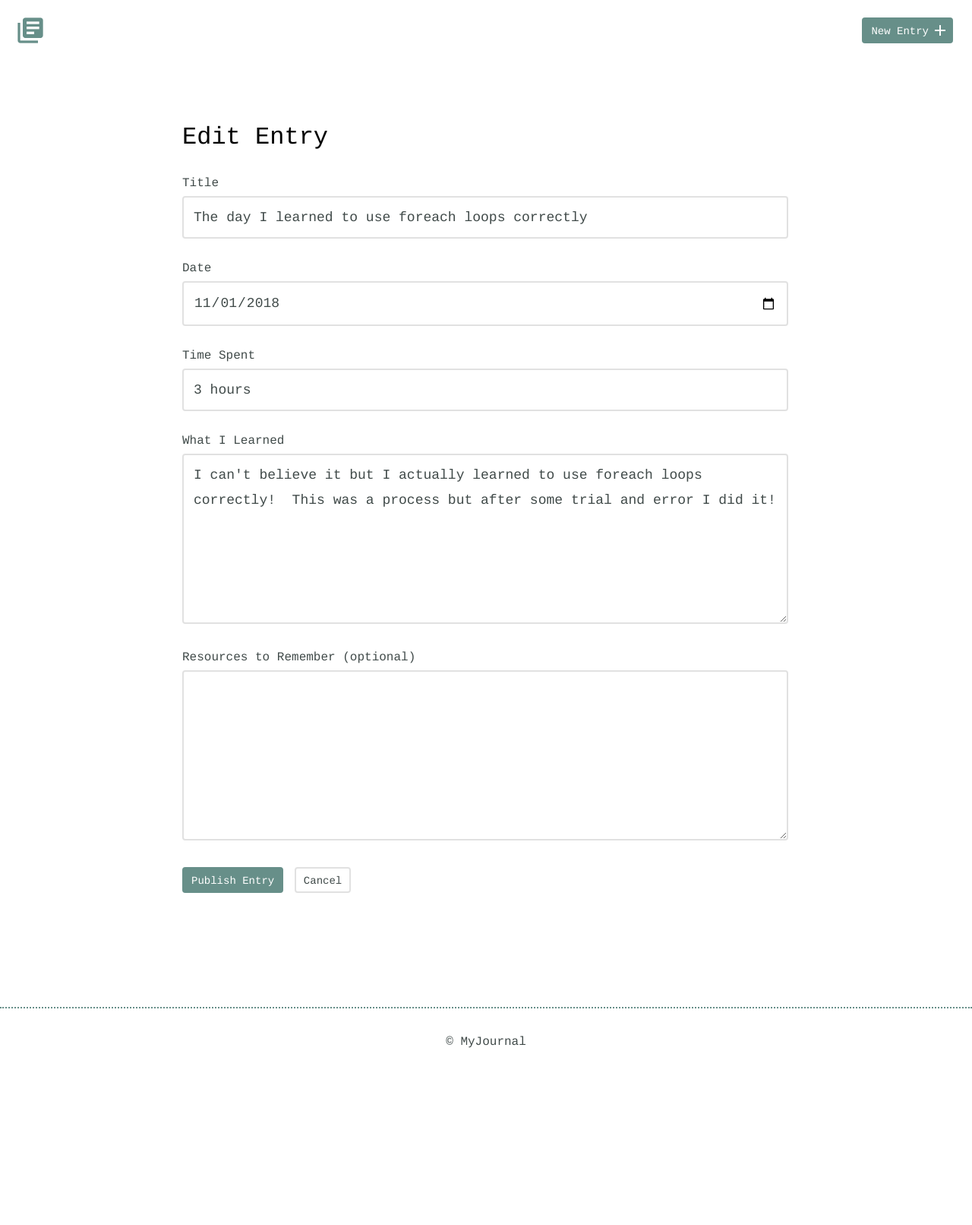
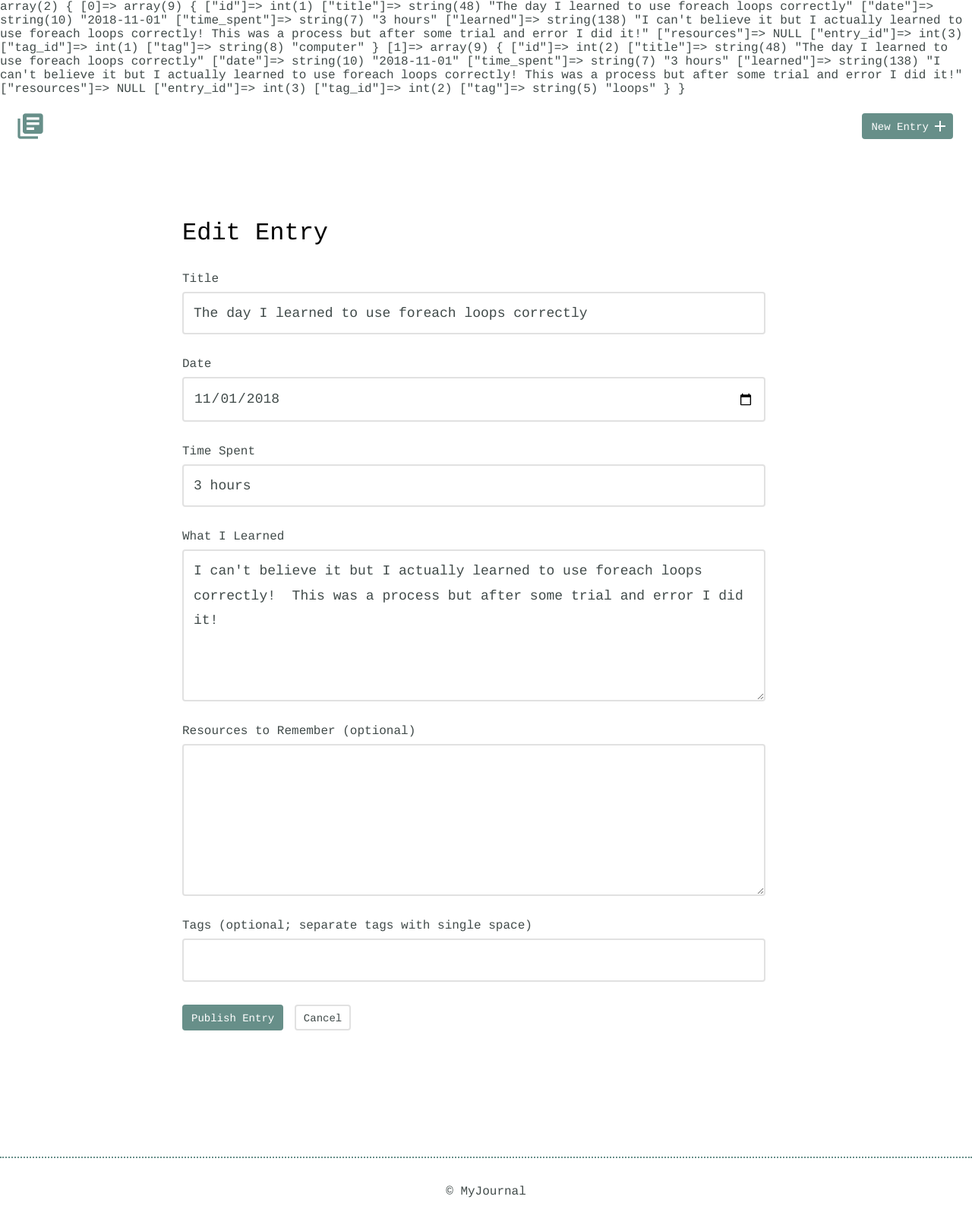
Before and after one commit to charlesseymour/php-td-03, a PHP site: page /edit.php?id=3 in a window 1280 px wide. Shown: the whole page at 76% size. Before the commit the page ends 1379 px from the top, so only its background shows below. Run offline with PHP 8.4, Linux system fonts and the light colour scheme; data comes from the database, SQL or seed files in the repository; both versions use the stored data as it was after the commit; data that the repository does not hold is empty.

Commit message:
Worked on edit tags

```diff
--- a/edit.php
+++ b/edit.php
@@ -9,7 +9,10 @@ if(!empty($_GET['id'])) {
 }
 
 try {
-	$results = $db->prepare('select * from entries where id = ?');
+	$results = $db->prepare('select * from entries
+							join entries_tags on entries.id = entries_tags.entry_id
+							join tags on entries_tags.tag_id = tags.id
+							where entries.id = ?');
 	$results->bindParam(1, $entry_id);
 	$results->execute();
 } catch(Exception $e) {
@@ -17,7 +20,8 @@ try {
 	die();
 }
 
-$entry = $results->fetch(PDO::FETCH_ASSOC);
+$entry_rows = $results->fetchAll(PDO::FETCH_ASSOC);
+var_dump($entry_rows);
 
 if ($_SERVER['REQUEST_METHOD'] == 'POST') {
 	$id = filter_input(INPUT_POST, 'id', FILTER_SANITIZE_NUMBER_INT);
@@ -26,6 +30,7 @@ if ($_SERVER['REQUEST_METHOD'] == 'POST') {
 	$time_spent = filter_input(INPUT_POST, 'timeSpent', FILTER_SANITIZE_NUMBER_INT);
 	$learned = filter_input(INPUT_POST, 'whatILearned', FILTER_SANITIZE_STRING);
 	$resources = filter_input(INPUT_POST, 'ResourcesToRemember', FILTER_SANITIZE_STRING);
+	$tags = filter_input(INPUT_POST, 'tags', FILTER_SANITIZE_STRING);
 
 	if (empty($id) || empty($title) || empty($date) || empty($time_spent) || empty($learned)) {
 		$alert = '<p style="color:red">Please fill in all required fields.</p>';
@@ -40,6 +45,28 @@ if ($_SERVER['REQUEST_METHOD'] == 'POST') {
 			$update->bindParam(5, $resources);
 			$update->bindParam(6, $id);
 			$update->execute();
+			$tags_array = explode(" ", $tags);
+			foreach ($tags_array as $tag_string) {
+				$tag_string = trim($tag_string);
+				$tag_add = $db->prepare('INSERT OR IGNORE INTO tags (tag) values (?)');
+				$tag_add->bindParam(1, $tag_string);
+				$tag_add->execute();
+				$tag_entry_add = $db->prepare('INSERT OR IGNORE INTO entries_tags (entry_id, tag_id) values (?, ?)');
+				$tag_entry_add->bindParam(1, $id);
+				foreach ($entry_rows as $row) {
+					if ($row["tag"] === $tag_string) {
+						$tag_entry_add->bindParam(2, $row["tag_id"]);
+					}
+				}
+				$tag_entry_add->execute();
+			}
+			$inQuery = implode(',', array_fill(0, count($tags_array), '?'));
+			$tag_entry_delete = $db->prepare('DELETE FROM entries_tags WHERE tag_id NOT IN (
+													SELECT id FROM tags WHERE tag IN' . $inQuery . '))');
+			foreach ($tags_array as $k=> $tag_array) {
+				$tag_entry_delete->bindParam($tag_array);
+			}
+			$tag_entry_delete->execute();
 			$_SESSION['status'] = "Entry updated!";
 			header("Location: /detail.php?id=" . $id);
 			exit();
@@ -68,31 +95,36 @@ if ($_SERVER['REQUEST_METHOD'] == 'POST') {
             <div class="container">
                 <div class="edit-entry">
 					<?php if (isset($alert)) { echo $alert; }
-					if ($entry) {
+					if ($entry_rows) {
 						if (isset($_POST["title"])) {
 							$temp_title = $_POST["title"];
 						} else {
-							$temp_title = $entry["title"];
+							$temp_title = $entry_rows[0]["title"];
 						}
 						if (isset($_POST["date"])) {
 							$temp_date = $_POST["date"];
 						} else {
-							$temp_date = $entry["date"];
+							$temp_date = $entry_rows[0]["date"];
 						}
 						if (isset($_POST["timeSpent"])) {
 							$temp_time = $_POST["timeSpent"];
 						} else {
-							$temp_time = $entry["time_spent"];
+							$temp_time = $entry_rows[0]["time_spent"];
 						}
 						if (isset($_POST["whatILearned"])) {
 							$temp_learned = $_POST["whatILearned"];
 						} else {
-							$temp_learned = $entry["learned"];
+							$temp_learned = $entry_rows[0]["learned"];
 						}
 						if (isset($_POST["ResourcesToRemember"])) {
 							$temp_resources = $_POST["ResourcesToRemember"];
 						} else {
-							$temp_resources = $entry["resources"];
+							$temp_resources = $entry_rows[0]["resources"];
+						}
+						if (isset($_POST["tags"])) {
+							$temp_tags = $_POST["tags"];
+						} else {
+							$temp_tags = $entry_rows[0]["tags"];
 						}
 					echo <<< EOT
                     <h2>Edit Entry</h2>
@@ -108,7 +140,9 @@ if ($_SERVER['REQUEST_METHOD'] == 'POST') {
                         <textarea id="what-i-learned" rows="5" name="whatILearned">{$temp_learned}</textarea>
                         <label for="resources-to-remember">Resources to Remember (optional)</label>
                         <textarea id="resources-to-remember" rows="5" name="ResourcesToRemember">{$temp_resources}</textarea>
-                        <input type="submit" value="Publish Entry" class="button">
+                        <label for="tags">Tags (optional; separate tags with single space)</label>
+						<input id="tags" type="text" name="tags" value="{$temp_tags}"><br>
+						<input type="submit" value="Publish Entry" class="button">
                         <a href="index.php" class="button button-secondary">Cancel</a>
                     </form>
 EOT;
```
Also changed, not shown: journal.db.
